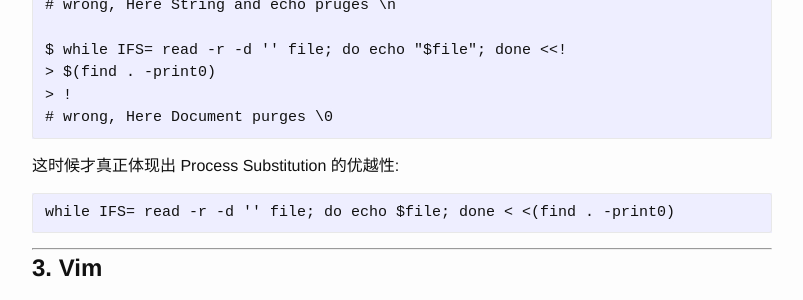
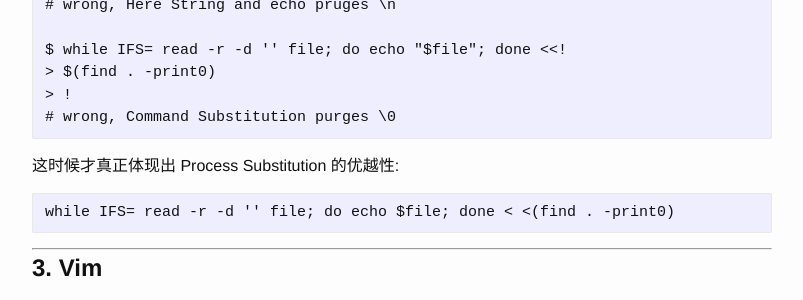
Before and after one commit to jschwinger233/jschwinger23.github.io, a Jekyll site: the page built from _posts/2019-02-09-Turtle in the-Shell.md, in a window 1280 px wide and 900 px high, scrolled down 5298 px. Shown: the part 466-766 px from the top of the window, without its empty margins (238-1041 px from the left). Built offline with Jekyll 4.4.1, drawn with Linux system fonts in a browser that asks for light colours; some of the changed text lies outside the part shown.

Commit message:
change byword

````diff
--- a/_config.yml
+++ b/_config.yml
@@ -2,7 +2,7 @@ title: 小生境
 author: jschwinger23
 email: greyschwinger@gmail.com
 description: > # this means to ignore newlines until "baseurl:"
-  Live to tell
+  Can anybody find me somebody to love?
 
 github_username:  jschwinger23
 
--- a/_posts/2019-02-09-Turtle in the-Shell.md
+++ b/_posts/2019-02-09-Turtle in the-Shell.md
@@ -288,7 +288,7 @@ while read -d '' file; do echo $file; done <<< $(echo "$(find . -print0)")
 $ while IFS= read -r -d '' file; do echo "$file"; done <<!
 > $(find . -print0)
 > !
-# wrong, Here Document purges \0
+# wrong, Command Substitution purges \0
 ```
 
 这时候才真正体现出 Process Substitution 的优越性:
````
Also changed, not shown: 1 other file.
